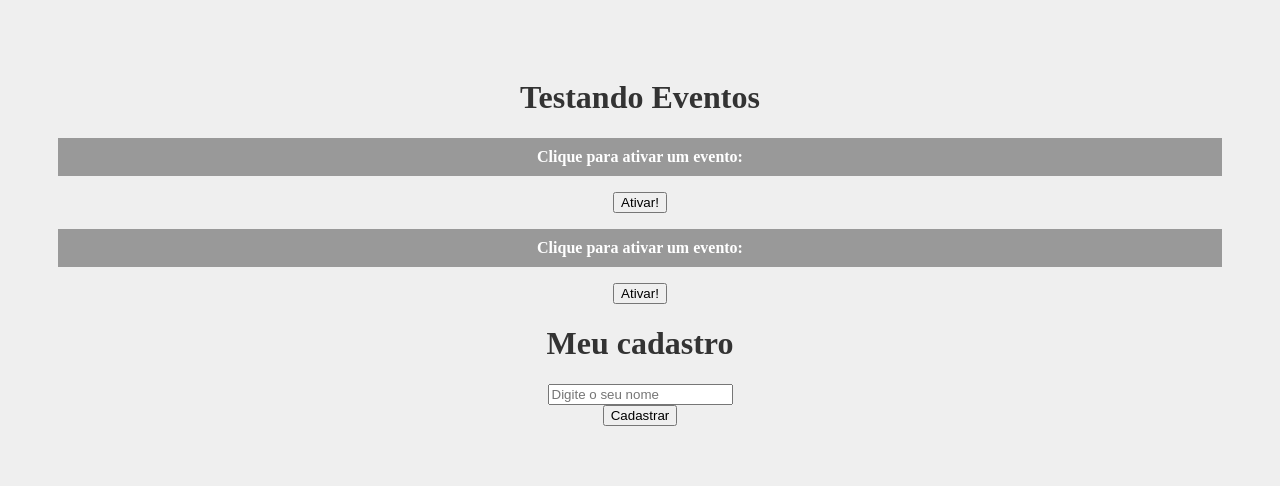
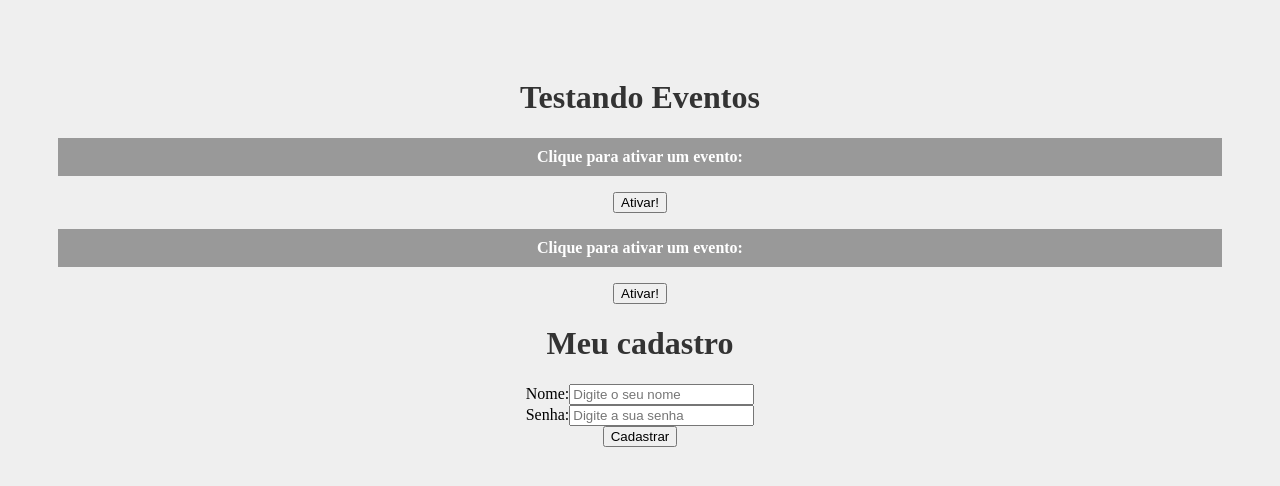
Before and after one commit to Carlosjw/registerApp, a React (Create React App) app in the folder firstapp/: page / in a window 1280 px wide. Shown: the top 486 px of the page. Built offline with nearby package versions, Linux system fonts and the light colour scheme.

Commit message:
stateLessonA

```diff
--- a/firstapp/src/components/Form.js
+++ b/firstapp/src/components/Form.js
@@ -1,15 +1,38 @@
+import { useState } from "react"; // importando o hook useState do React
+
 function Form() {
   function cadastrarUsuario(e) {
     // Evento de execução
     e.preventDefault(); // Para o envio do formulário pro back-end e mantém no front
+    console.log(name);
     console.log("Cadastrou o usuário.");
   }
+  // Usando o hook useState
+  const [name, setName] = useState(); // método que inicia quando o componete for incializado
+
   return (
     <div>
       <h1>Meu cadastro</h1>
       <form onSubmit={cadastrarUsuario}>
         <div>
-          <input type="text" placeholder="Digite o seu nome" />
+          <label htmlFor="name">Nome:</label>
+          <input
+            type="text"
+            id="name"
+            name="name"
+            placeholder="Digite o seu nome"
+          />
+        </div>
+        <div>
+          <label htmlFor="password">Senha:</label>
+          <input
+            type="password"
+            id="password"
+            name="password"
+            placeholder="Digite a sua senha"
+            //cada letra digitado no campo modificará o valor do state
+            onChange={(e) => setName(e.target.value)}
+          />
         </div>
         <div>
           <input type="submit" value="Cadastrar" />
```
